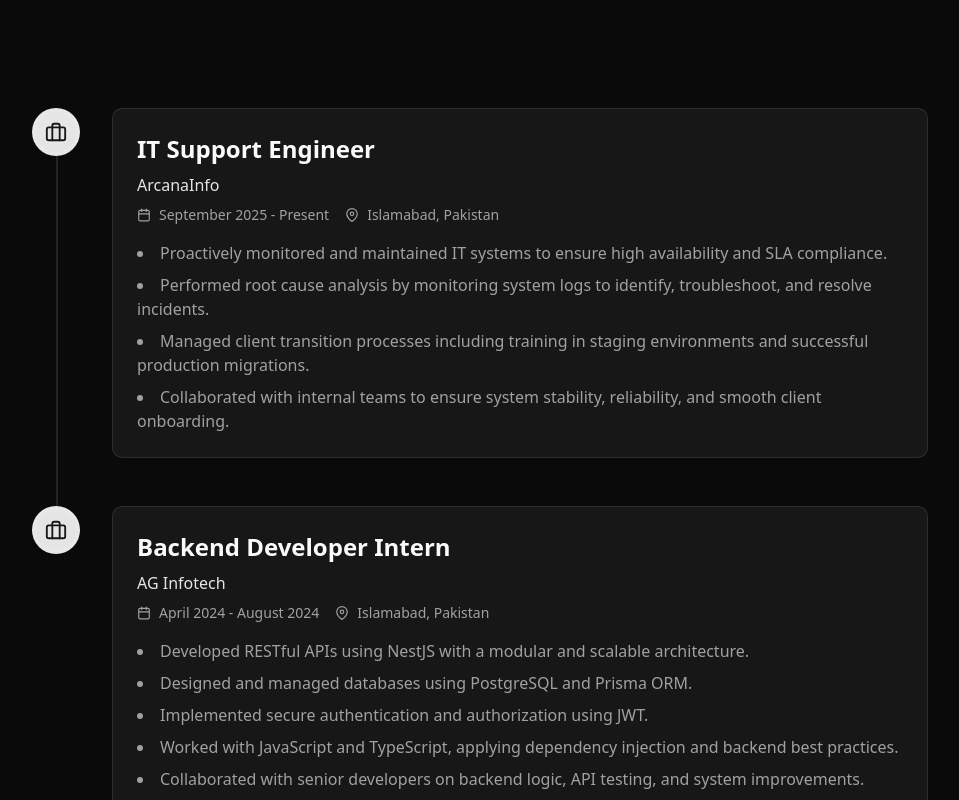
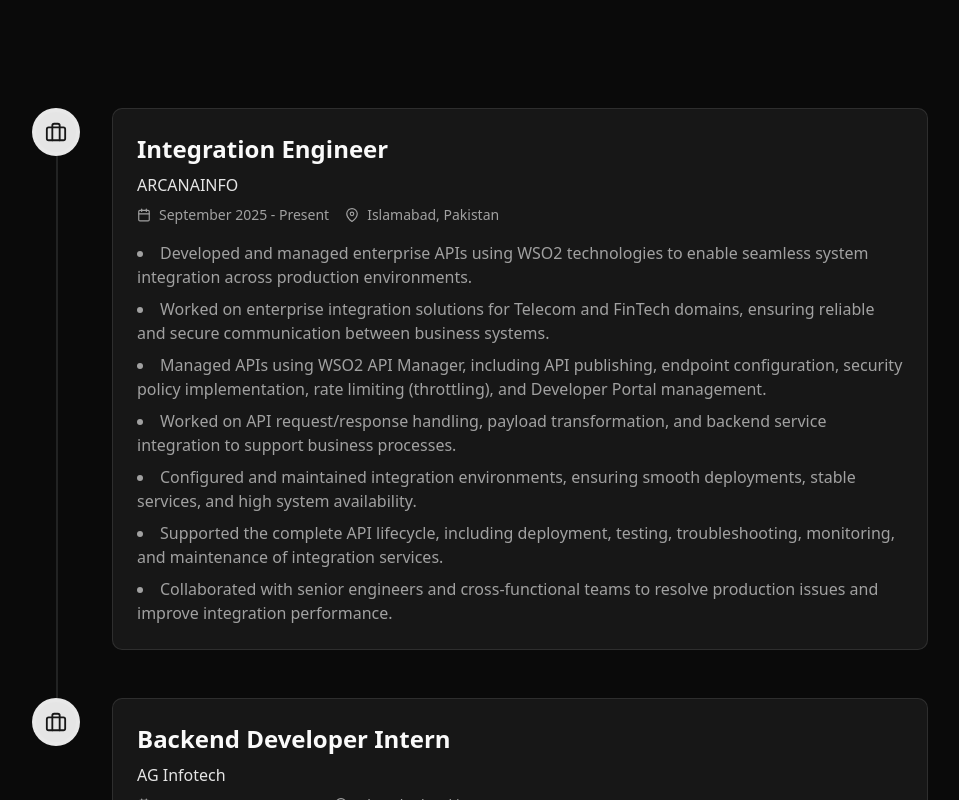
Before and after one commit to usmanfarooq317/Usman-Portfolio, a React (Vite) app: page /experience in a window 1280 px wide. Shown: the part 480-1280 px from the top of the page, without its empty margins (160-1119 px from the left). Built offline with nearby package versions, Linux system fonts and the light colour scheme.

Commit message:
Update Experience.jsx with Integration Engineer role at ARCANAINFO and updated internship details

```diff
--- a/src/pages/Experience.jsx
+++ b/src/pages/Experience.jsx
@@ -4,28 +4,31 @@
 const Experience = () => {
   const experiences = [
     {
-      title: 'IT Support Engineer',
-      company: 'ArcanaInfo',
+      title: 'Integration Engineer',
+      company: 'ARCANAINFO',
       duration: 'September 2025 - Present',
       location: 'Islamabad, Pakistan',
       description: [
-        'Proactively monitored and maintained IT systems to ensure high availability and SLA compliance.',
-        'Performed root cause analysis by monitoring system logs to identify, troubleshoot, and resolve incidents.',
-        'Managed client transition processes including training in staging environments and successful production migrations.',
-        'Collaborated with internal teams to ensure system stability, reliability, and smooth client onboarding.',
+        'Developed and managed enterprise APIs using WSO2 technologies to enable seamless system integration across production environments.',
+        'Worked on enterprise integration solutions for Telecom and FinTech domains, ensuring reliable and secure communication between business systems.',
+        'Managed APIs using WSO2 API Manager, including API publishing, endpoint configuration, security policy implementation, rate limiting (throttling), and Developer Portal management.',
+        'Worked on API request/response handling, payload transformation, and backend service integration to support business processes.',
+        'Configured and maintained integration environments, ensuring smooth deployments, stable services, and high system availability.',
+        'Supported the complete API lifecycle, including deployment, testing, troubleshooting, monitoring, and maintenance of integration services.',
+        'Collaborated with senior engineers and cross-functional teams to resolve production issues and improve integration performance.',
       ],
     },
     {
       title: 'Backend Developer Intern',
       company: 'AG Infotech',
-      duration: 'April 2024 - August 2024',
+      duration: 'June 2024 - August 2024',
       location: 'Islamabad, Pakistan',
       description: [
-        'Developed RESTful APIs using NestJS with a modular and scalable architecture.',
-        'Designed and managed databases using PostgreSQL and Prisma ORM.',
-        'Implemented secure authentication and authorization using JWT.',
-        'Worked with JavaScript and TypeScript, applying dependency injection and backend best practices.',
-        'Collaborated with senior developers on backend logic, API testing, and system improvements.',
+        'Built REST APIs using NestJS following clean architecture principles.',
+        'Designed PostgreSQL databases with Prisma ORM for efficient data management.',
+        'Implemented JWT-based authentication and authorization for secure API endpoints.',
+        'Worked with JavaScript and TypeScript in backend development.',
+        'Collaborated with senior developers on code reviews and system improvements.',
       ],
     },
   ];
@@ -45,7 +48,7 @@
               My Experience
             </h1>
             <p className="text-xl text-muted-foreground max-w-3xl mx-auto">
-              A professional overview of my industry experience and backend development journey
+              A professional overview of my industry experience in API development, enterprise integration, and backend engineering
             </p>
           </motion.div>
         </div>
```
